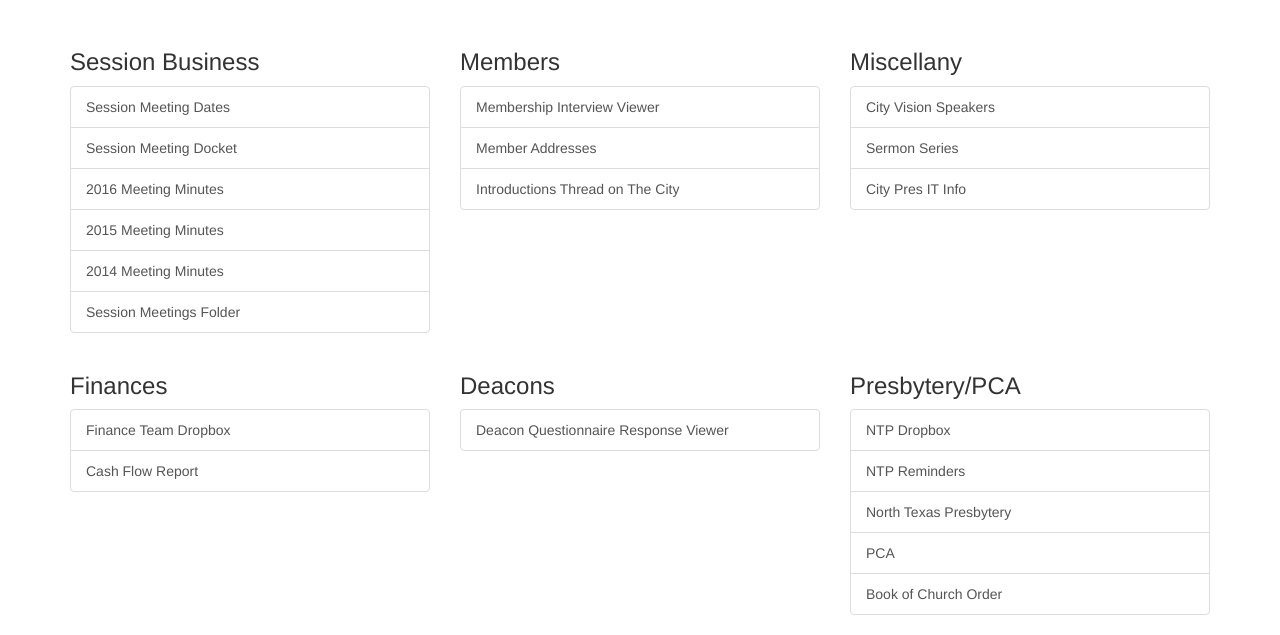
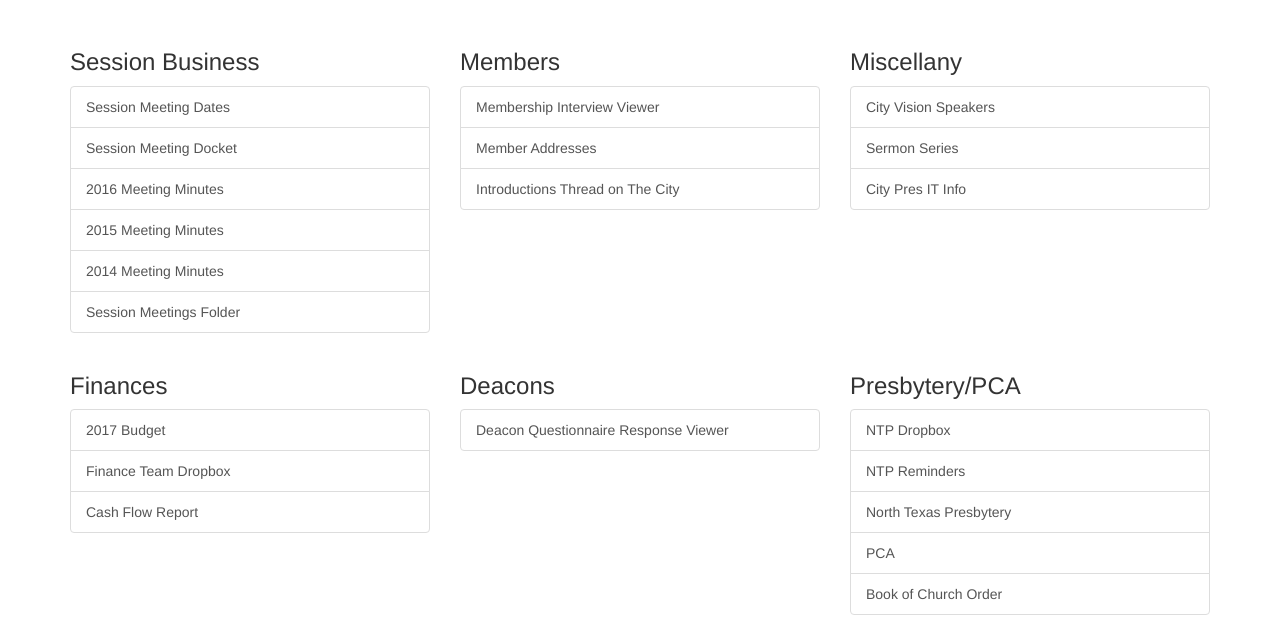
Before and after one commit to jakeydo/elderstucff, a plain HTML site: page index.html in a window 1280 px wide. Shown: the part 196-831 px from the top of the page. Drawn offline with nearby package versions, Linux system fonts and the light colour scheme.

Commit message:
Added 2017 budget

```diff
--- a/index.html
+++ b/index.html
@@ -53,6 +53,7 @@
       <div class="col-md-4">
         <h3>Finances</h3>
         <div class="list-group">
+          <a class="list-group-item" href="https://docs.google.com/spreadsheets/d/1wmgfgXRzgGwwo7XCbg8MjXySMOLctLs-8oN292mG8ys/edit#gid=1170063018" role="button" target="_blank">2017 Budget</a>
           <a class="list-group-item" href="https://www.dropbox.com/sh/esmv3anlspj0lyg/AAAh0JSykX38wmLvrX4c_PMFa?dl=0" role="button" target="_blank">Finance Team Dropbox</a>
           <a class="list-group-item" href="https://docs.google.com/spreadsheets/d/11DL6YffiZRg-4SXAz3EXanP9P2bdoywIu2nwu-M9Nao/edit#gid=584369267" role="button" target="_blank">Cash Flow Report</a>
         </div>
```
